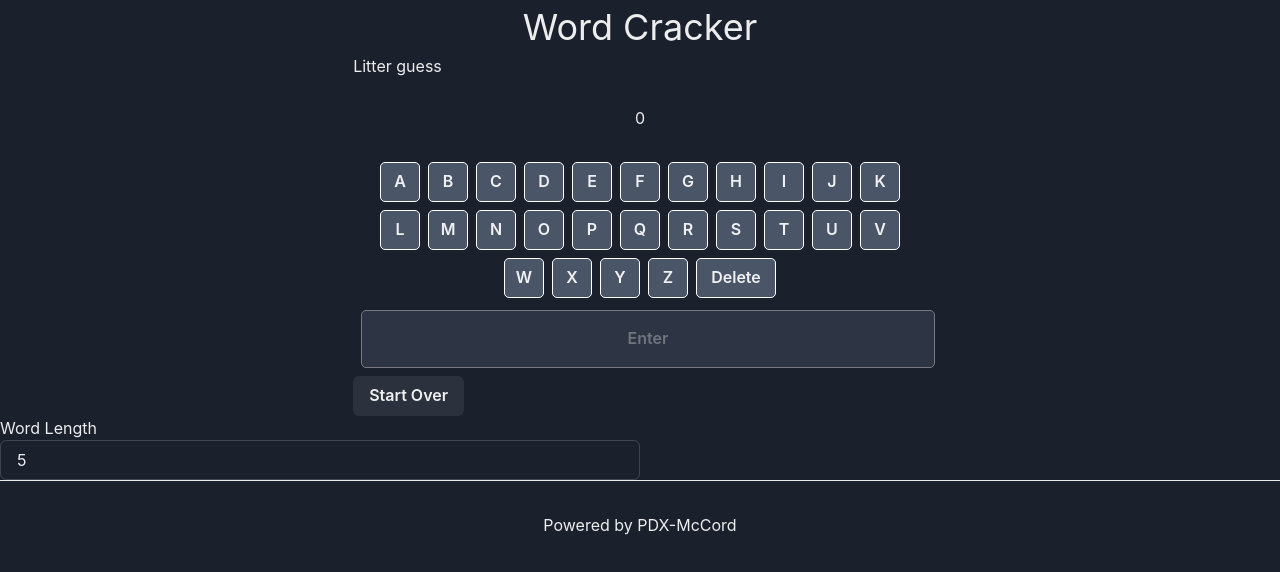
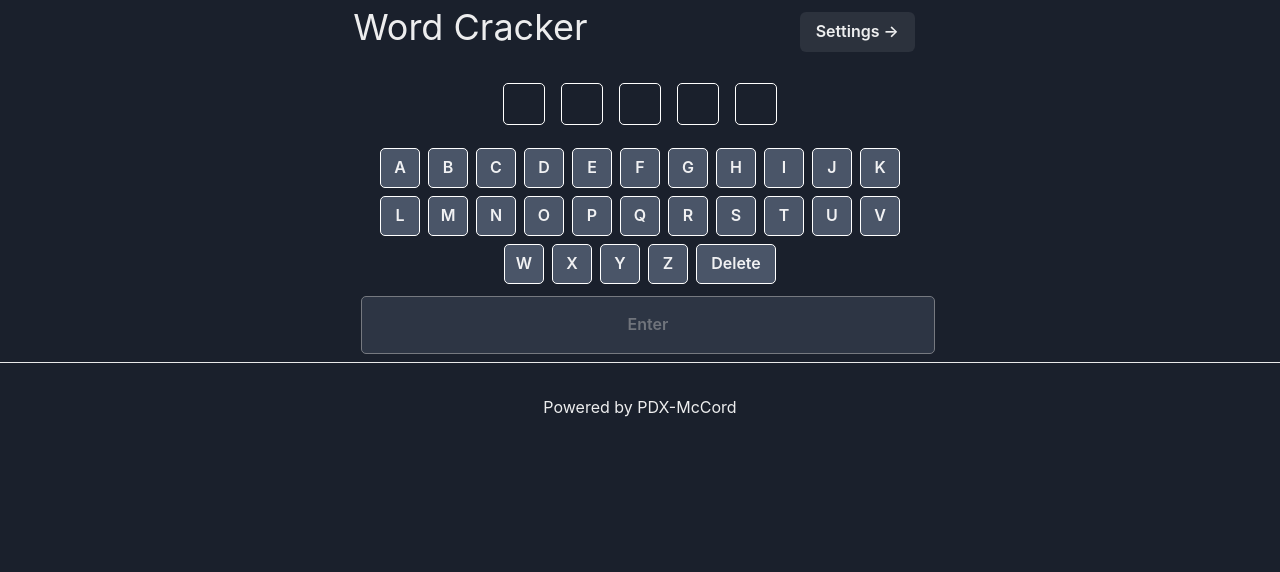
Before and after one commit to dustatron/word-cracker, a Next.js app: page / in a window 1280 px wide. Shown: the top 572 px of the page. Built offline with nearby package versions, Linux system fonts and the light colour scheme.

Commit message:
Add win state

```diff
--- a/components/GuessRow/GuessRow.tsx
+++ b/components/GuessRow/GuessRow.tsx
@@ -4,10 +4,23 @@ import { LetterState } from "../../types"
 
 type Props = {
   letters: LetterState[]
-  index: number
+  wordLength?: number
 }
 
-const GuessRow = ({ letters, index }: Props) => {
+const GuessRow = ({ letters, wordLength }: Props) => {
+  // @ts-ignore
+  const starterArray = Array.apply(null, { length: wordLength }).map(
+    (l, idx) => {
+      if (letters && letters[idx]?.letter) {
+        return letters[idx]
+      } else {
+        return { letter: "", state: "guess" }
+      }
+    }
+  )
+  const letterArray =
+    wordLength && letters.length < wordLength ? starterArray : letters
+
   return (
     <HStack
       w="100%"
@@ -17,10 +30,7 @@ const GuessRow = ({ letters, index }: Props) => {
       alignContent="center"
       height="5rem"
     >
-      <Box p="5" borderRadius={5}>
-        {index}
-      </Box>
-      {letters.map((l, idx) => {
+      {letterArray.map((l, idx) => {
         const correct = l.state === "correct" ? "green.300" : ""
         const good = l.state === "good" ? "blue.300" : ""
         return (
--- /dev/null
+++ b/components/MainGame/MainGame.tsx
@@ -0,0 +1,106 @@
+import { useState, useEffect } from "react"
+import { Text, Flex, Box, Container, Button, Spacer } from "@chakra-ui/react"
+import LetterPicker from "../LetterPicker"
+import GuessRow from "../GuessRow"
+import { LetterState } from "../../types"
+import { evalGuess, evalWin } from "../../utils"
+import { useRouter } from "next/router"
+import Link from "next/link"
+
+interface Props {
+  wordList: string[]
+  mainWord: string
+  updateLength: (number: number) => void
+  wordLength: number
+}
+const TURN_COUNT = 6
+const MainGame = ({ wordList, mainWord, wordLength }: Props) => {
+  const [letterSet, setLetterSet] = useState<LetterState[]>([])
+  const [history, setHistory] = useState<LetterState[][]>([])
+  const router = useRouter()
+
+  console.log("mainWord", mainWord)
+
+  useEffect(() => {
+    setHistory([])
+  }, [])
+
+  const addALetter = (l: string) => {
+    if (letterSet.length < wordLength) {
+      const newLetterSet: LetterState[] = [
+        ...letterSet,
+        { letter: l, state: "guess" },
+      ]
+      setLetterSet(newLetterSet)
+    }
+  }
+
+  const makeGuess = () => {
+    if (letterSet.length === wordLength && history.length !== TURN_COUNT) {
+      const evalLetters = evalGuess(mainWord, letterSet)
+      const isWin = evalWin(evalLetters, wordLength)
+      if (isWin) {
+        router.push("/win")
+      } else {
+        const newRow = [evalLetters, ...history]
+        setHistory(newRow)
+        setLetterSet([])
+      }
+    }
+  }
+
+  const removeLastLetter = () => {
+    if (letterSet.length >= 1) {
+      const newLetterSet: LetterState[] = [...letterSet].slice(
+        0,
+        letterSet.length - 1
+      )
+      setLetterSet(newLetterSet)
+    }
+  }
+
+  return (
+    <Container>
+      <Flex justifyContent="center">
+        <Text as="h1" fontSize="36">
+          Word Cracker
+        </Text>
+        <Spacer />
+        <Box padding={"3"}>
+          <Link href={"/settings"}>
+            <a>
+              <Button>Settings &rarr;</Button>
+            </a>
+          </Link>
+        </Box>
+      </Flex>
+      <Box>
+        {history.length === 6 && (
+          <Box>
+            <Text as="h3" fontSize={30} align="center">
+              Too many turns
+            </Text>
+            <Text align="center" fontSize={28}>
+              Answer : {mainWord}{" "}
+            </Text>
+          </Box>
+        )}
+        {history.length !== TURN_COUNT && (
+          <GuessRow letters={letterSet} wordLength={wordLength} />
+        )}
+
+        {history.map((g, index) => (
+          <GuessRow key={`${index}-${index}`} letters={g} />
+        ))}
+      </Box>
+      <LetterPicker
+        addALetter={addALetter}
+        makeGuess={makeGuess}
+        removeLastLetter={removeLastLetter}
+        isGuessReady={letterSet.length !== wordLength}
+      />
+    </Container>
+  )
+}
+
+export default MainGame
--- /dev/null
+++ b/components/MainGame/index.ts
@@ -0,0 +1 @@
+export { default } from "./MainGame"
--- a/pages/_app.tsx
+++ b/pages/_app.tsx
@@ -1,4 +1,4 @@
-import { useState } from "react"
+import { useState, useEffect } from "react"
 import "../styles/globals.css"
 import type { AppProps } from "next/app"
 import { ChakraProvider, extendTheme, type ThemeConfig } from "@chakra-ui/react"
@@ -11,7 +11,21 @@ function MyApp({ Component, pageProps }: AppProps) {
   }
 
   const theme = extendTheme({ config })
-  const [wordLength, setWordLength] = useState<number>(() => 5)
+  const [wordLength, setWordLength] = useState<number>(5)
+
+  useEffect(() => {
+    const mainWordLenth = window.localStorage["word-cracker-length"]
+    if (typeof mainWordLenth === "string") {
+      setWordLength(parseInt(mainWordLenth))
+    } else {
+      window.localStorage["word-cracker-length"] = 5
+    }
+  }, [])
+
+  const handleUpdateLength = (num: number) => {
+    const updateNumber = numberLimiter(num, setWordLength)
+    window.localStorage["word-cracker-length"] = updateNumber
+  }
   const { list: wordList, mainWord } = useWordList(wordLength)
 
   return (
@@ -21,7 +35,7 @@ function MyApp({ Component, pageProps }: AppProps) {
         wordList={wordList}
         mainWord={mainWord}
         wordLength={wordLength}
-        updateLength={(num: number) => numberLimiter(num, setWordLength)}
+        updateLength={handleUpdateLength}
       />
     </ChakraProvider>
   )
--- a/pages/index.tsx
+++ b/pages/index.tsx
@@ -1,12 +1,7 @@
-import { useState } from "react"
 import type { NextPage } from "next"
 import Head from "next/head"
-import { Text, Flex, Box, Container, Button, Input } from "@chakra-ui/react"
-import LetterPicker from "../components/LetterPicker"
-import GuessRow from "../components/GuessRow"
-import { LetterState } from "../types"
 import styles from "../styles/Home.module.css"
-import { evalGuess, numberLimiter } from "../utils"
+import MainGame from "../components/MainGame"
 
 interface Props {
   wordList: string[]
@@ -21,45 +16,6 @@ const Home: NextPage<Props> = ({
   updateLength,
   wordLength,
 }) => {
-  const [letterSet, setLetterSet] = useState<LetterState[]>([])
-  const [history, setHistory] = useState<LetterState[][]>([])
-  const [inputValue, setInputValue] = useState<number>(wordLength)
-
-  console.log("words", mainWord)
-
-  const addALetter = (l: string) => {
-    if (letterSet.length < wordLength) {
-      const newLetterSet: LetterState[] = [
-        ...letterSet,
-        { letter: l, state: "guess" },
-      ]
-      setLetterSet(newLetterSet)
-    }
-  }
-
-  const makeGuess = () => {
-    if (letterSet.length === wordLength && history.length !== wordLength + 1) {
-      const evalLetters = evalGuess(mainWord, letterSet)
-      const newRow = [evalLetters, ...history]
-      setHistory(newRow)
-      setLetterSet([])
-    }
-  }
-
-  const removeLastLetter = () => {
-    if (letterSet.length >= 1) {
-      const newLetterSet: LetterState[] = [...letterSet].slice(
-        0,
-        letterSet.length - 1
-      )
-      setLetterSet(newLetterSet)
-    }
-  }
-
-  const handleStartOver = () => {
-    setHistory([])
-  }
-
   return (
     <div>
       <Head>
@@ -67,45 +23,14 @@ const Home: NextPage<Props> = ({
         <meta name="description" content="Generated by create next app" />
         <link rel="icon" href="/favicon.ico" />
       </Head>
-
       <main>
-        <Container>
-          <Flex justifyContent="center">
-            <Text as="h1" fontSize="36">
-              Word Cracker
-            </Text>
-          </Flex>
-          <Box>Litter guess</Box>
-          <Box>
-            <GuessRow letters={letterSet} index={0} />
-            {history.map((g, index) => (
-              <GuessRow
-                key={`${index}-${index}`}
-                letters={g}
-                index={index + 1}
-              />
-            ))}
-          </Box>
-          <LetterPicker
-            addALetter={addALetter}
-            makeGuess={makeGuess}
-            removeLastLetter={removeLastLetter}
-            isGuessReady={letterSet.length !== wordLength}
-          />
-          <Button onClick={handleStartOver}>Start Over</Button>
-        </Container>
+        <MainGame
+          wordLength={wordLength}
+          mainWord={mainWord}
+          updateLength={updateLength}
+          wordList={wordList}
+        />
       </main>
-      <Box w="50%">
-        <Text>Word Length</Text>
-        <Input
-          type="number"
-          value={inputValue}
-          onChange={(e) => {
-            numberLimiter(parseInt(e.target.value), setInputValue)
-            updateLength(parseInt(e.target.value))
-          }}
-        />
-      </Box>
       <footer className={styles.footer}>
         <p>Powered by PDX-McCord</p>
       </footer>
--- a/utils/evalGuess.ts
+++ b/utils/evalGuess.ts
@@ -34,3 +34,10 @@ export const evalGuess = (
   // @ts-ignore
   return withGoodButWrongSpace
 }
+export const evalWin = (
+  letters: LetterState[],
+  mainLength: number
+): boolean => {
+  const corrects = letters.filter((l) => l.state === "correct")
+  return corrects.length === mainLength
+}
--- a/utils/index.ts
+++ b/utils/index.ts
@@ -1,5 +1,5 @@
-import { evalGuess } from "./evalGuess"
+import { evalGuess, evalWin } from "./evalGuess"
 import { useWordList } from "./useWordList"
 import { numberLimiter } from "./numberLimiter"
 
-export { evalGuess, useWordList, numberLimiter }
+export { evalGuess, evalWin, useWordList, numberLimiter }
--- a/utils/numberLimiter.ts
+++ b/utils/numberLimiter.ts
@@ -1,6 +1,5 @@
 export const numberLimiter = (num: number, updater: (num: number) => void) => {
-  // if (num < 15) {
-  //   return updater(num)
-  // }
-  updater(num > 14 ? 14 : num < 2 ? 2 : num)
+  const updateNumber = num > 14 ? 14 : num < 2 ? 2 : num
+  updater(updateNumber)
+  return updateNumber
 }
```
Also changed, not shown: pages/settings.tsx (added, +51 -0 lines), pages/win.tsx (added, +27 -0 lines).
